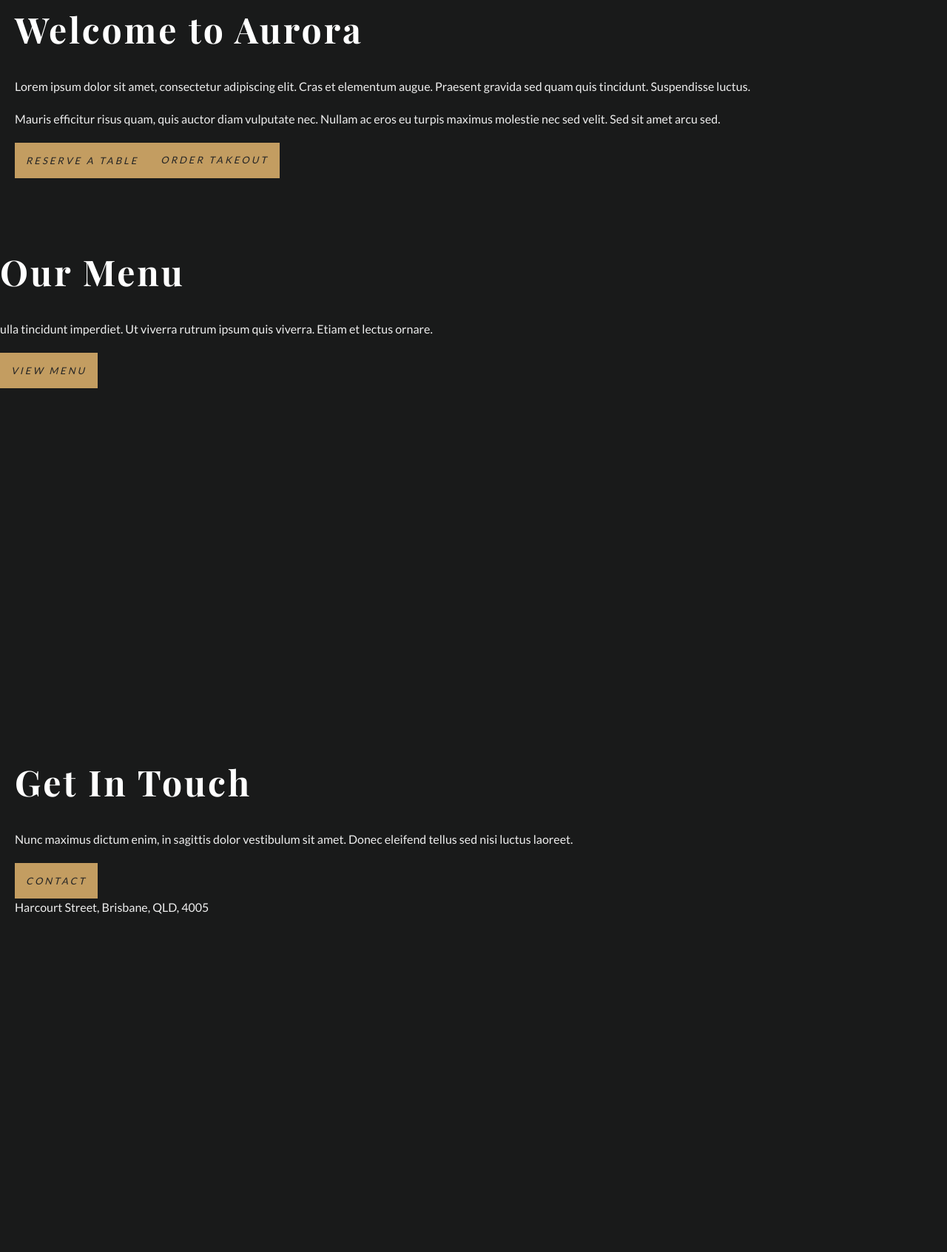
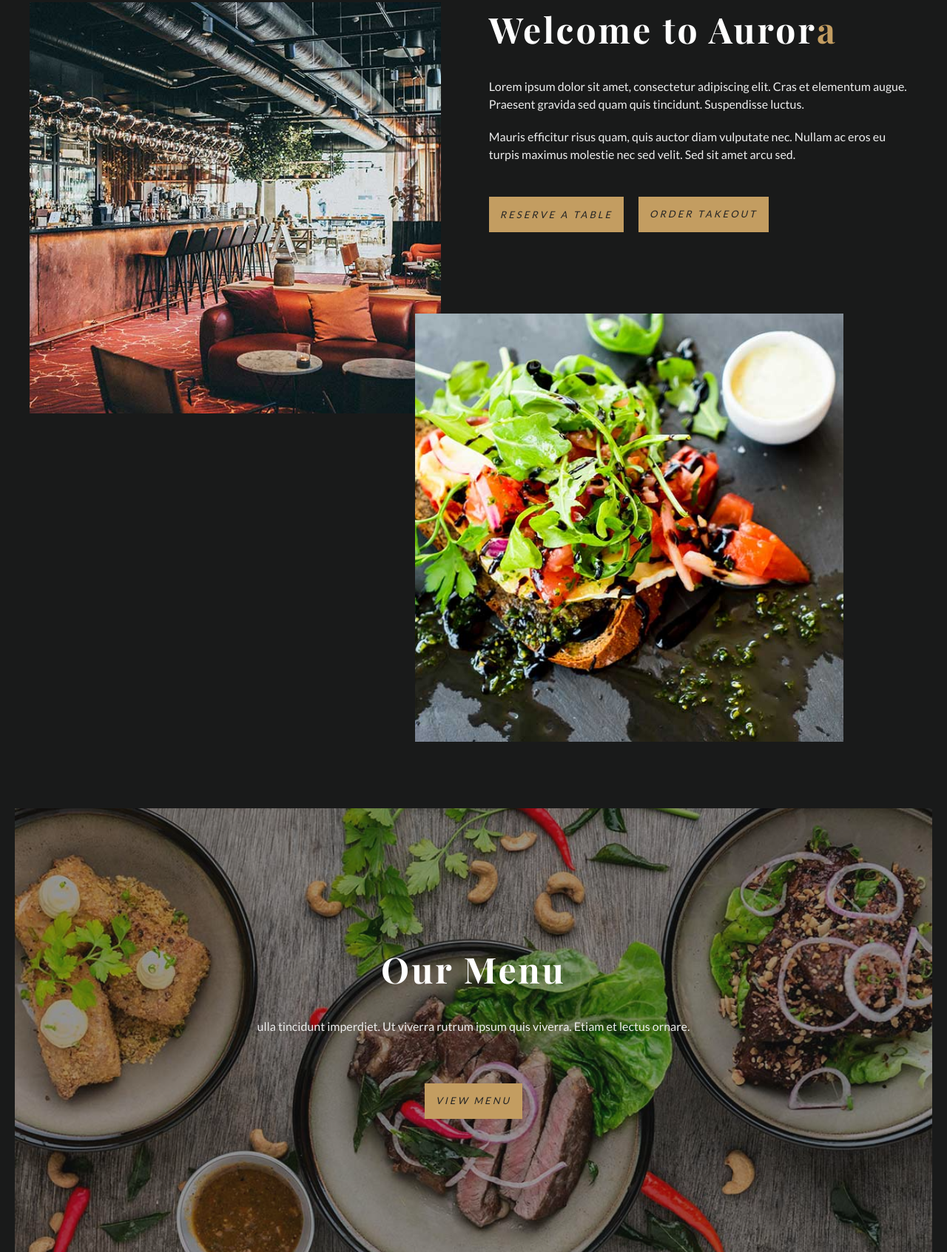
Before and after one commit to Nysera/restaurant-website, a website built with webpack: page src/index.html in a window 1280 px wide. Shown: the part 887-2580 px from the top of the page at 74% size. Before the commit the page ends 2216 px from the top, so only its background shows below. Built offline with nearby package versions, Linux system fonts and the light colour scheme.

Commit message:
Change selectors to match classes, change color of address in contact section

```diff
--- a/src/resources/css/styles.scss
+++ b/src/resources/css/styles.scss
@@ -1,7 +1,8 @@
 // colors
 $primary: #C39D61;
 $background: #191a1a;
-$grey-typo: #797979;
+$typo: #eee;
+$grey-typo: #929292;
 $dark-typo: #252525;
 
 // set html and body styles
@@ -17,7 +18,7 @@ html {
     box-sizing: inherit;
 }
 body {
-    color: #eee;
+    color: $typo;
     font-family: 'Lato', sans-serif;
     font-size: 16px;
     font-weight: normal;
@@ -346,7 +347,7 @@ p {
         position: relative;
         min-height: 100vh;
 
-        .hero_image {
+        .hero-image {
             position: absolute;
             top: 0;
             left: 0;
@@ -357,7 +358,7 @@ p {
             background-repeat: no-repeat;
             opacity: 0.6;
         }
-        .hero_inner {
+        .hero-inner {
             text-align: center;
             padding: 0 20px;
             z-index: 1;
@@ -378,7 +379,7 @@ p {
     .intro {
         padding: 90px 0;
 
-        .intro_wrapper {
+        .intro-wrapper {
             display: flex;
             flex-direction: row;
             flex-wrap: wrap;
@@ -395,7 +396,7 @@ p {
                     margin: 0 20px 0 20px;
                 }
 
-                .intro_image {
+                .intro-image {
                     width: 100%;
                     padding-bottom: 50%;
                     background-position: center center;
@@ -421,7 +422,7 @@ p {
                         color: $primary;
                     }
                 }
-                .intro_buttons {
+                .intro-buttons {
                     margin-top: 45px;
 
                     button {
@@ -438,7 +439,7 @@ p {
                         }
                     }
                 }
-                .intro_image-2 {
+                .intro-image-2 {
                     display: none;
                     width: 100%;
                     padding-bottom: 50%;
@@ -465,7 +466,7 @@ p {
             height: 100%;
             max-width: 1550px;
 
-            .menu_wrapper {
+            .menu-wrapper {
                 display: flex;
                 flex-direction: row;
                 justify-content: center;
@@ -474,7 +475,7 @@ p {
                 height: 100%;
                 margin: 0 20px;
 
-                .menu_image {
+                .menu-image {
                     position: absolute;
                     top: 0;
                     left: 0;
@@ -486,7 +487,7 @@ p {
                     opacity: 0.6;
                 }
             }
-            .menu_inner {
+            .menu-inner {
                 position: relative;
                 text-align: center;
                 padding: 0 20px;
@@ -503,7 +504,7 @@ p {
     .contact {
         padding: 90px 0;
 
-        .contact_wrapper {
+        .contact-wrapper {
             display: flex;
             flex-direction: row;
             flex-wrap: wrap;
@@ -533,7 +534,7 @@ p {
                     width: 50%;
                 }
 
-                .contact_image {
+                .contact-image {
                     position: relative;
                     width: 100%;
                     padding-bottom: 50%;
@@ -544,8 +545,8 @@ p {
                         padding-bottom: 100%;
                     }
                 }
-                .contact_address {
-                    color: $grey-typo;
+                .contact-address {
+                    color: $typo;
                     text-align: right;
                     padding: 10px 0;
                 }
```
